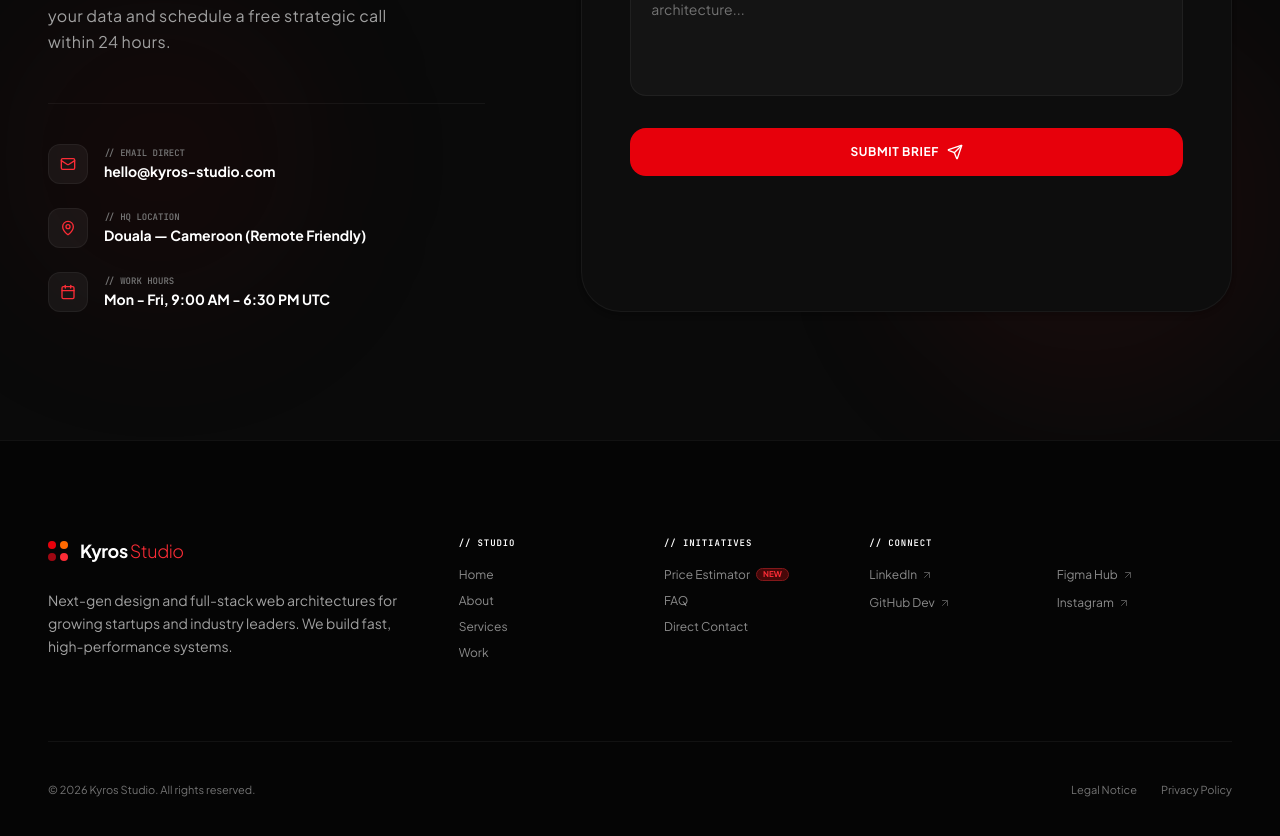
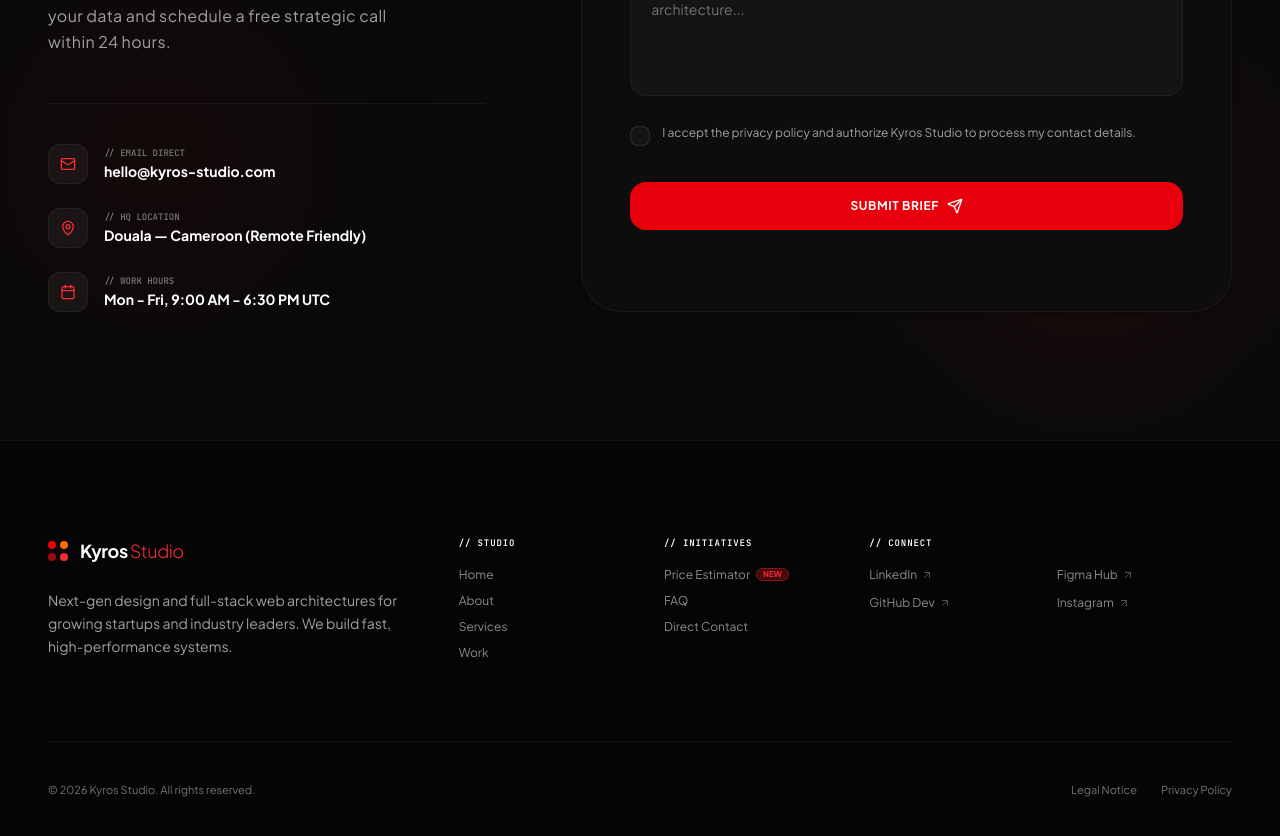
Before and after one commit to devandfree/kystudio, a React (Vite) app: page / in a window 1280 px wide. Shown: the part 6940-7776 px from the top of the page. Built offline with nearby package versions, Linux system fonts and the light colour scheme.

Commit message:
feat: add privacy policy consent to contact forms
Require users to accept the privacy policy before submitting the contact and estimator forms to ensure compliance. Added validation, state management, and localized error messages.

```diff
--- a/src/components/Contact.tsx
+++ b/src/components/Contact.tsx
@@ -12,7 +12,8 @@ export default function Contact({ theme, language }: ContactProps) {
   const t = translations[language].contact;
 
   const [formData, setFormData] = useState({ name: "", email: "", budget: "100 000 - 300 000 FCFA", details: "" });
-  const [formErrors, setFormErrors] = useState({ name: "", email: "" });
+  const [formErrors, setFormErrors] = useState({ name: "", email: "", privacy: "" });
+  const [acceptPrivacy, setAcceptPrivacy] = useState<boolean>(false);
   const [isSubmitted, setIsSubmitted] = useState<boolean>(false);
   const [isSubmitting, setIsSubmitting] = useState<boolean>(false);
 
@@ -25,7 +26,7 @@ export default function Contact({ theme, language }: ContactProps) {
   const handleFormSubmit = (e: React.FormEvent) => {
     e.preventDefault();
     let hasError = false;
-    const errors = { name: "", email: "" };
+    const errors = { name: "", email: "", privacy: "" };
 
     const nameVal = formData.name.trim();
     const emailVal = formData.email.trim();
@@ -40,6 +41,11 @@ export default function Contact({ theme, language }: ContactProps) {
       hasError = true;
     } else if (!/\S+@\S+\.\S+/.test(emailVal)) {
       errors.email = language === "fr" ? "Veuillez spécifier un email valide" : "Please specify a valid email";
+      hasError = true;
+    }
+
+    if (!acceptPrivacy) {
+      errors.privacy = t.errorPrivacy;
       hasError = true;
     }
 
@@ -310,6 +316,56 @@ export default function Contact({ theme, language }: ContactProps) {
                     />
                   </div>
 
+                  {/* Privacy Policy Checkbox */}
+                  <div className="flex flex-col gap-1.5 my-1">
+                    <label className="flex items-start gap-3 cursor-pointer group select-none">
+                      <div className="relative flex items-center mt-0.5">
+                        <input
+                          type="checkbox"
+                          checked={acceptPrivacy}
+                          onChange={(e) => {
+                            setAcceptPrivacy(e.target.checked);
+                            if (formErrors.privacy) {
+                              setFormErrors((prev) => ({ ...prev, privacy: "" }));
+                            }
+                          }}
+                          className="sr-only"
+                        />
+                        <div className={`w-5 h-5 rounded-lg border flex items-center justify-center transition-all ${
+                          acceptPrivacy
+                            ? "bg-red-600 border-red-600 text-white"
+                            : theme === "light"
+                              ? "border-neutral-300 bg-white hover:border-neutral-400"
+                              : "border-white/10 bg-[#141414] hover:border-white/20"
+                        } ${
+                          formErrors.privacy ? "border-red-500" : ""
+                        }`}>
+                          {acceptPrivacy && (
+                            <svg
+                              className="w-3.5 h-3.5 text-white"
+                              fill="none"
+                              viewBox="0 0 24 24"
+                              stroke="currentColor"
+                              strokeWidth="3.5"
+                            >
+                              <path strokeLinecap="round" strokeLinejoin="round" d="M5 13l4 4L19 7" />
+                            </svg>
+                          )}
+                        </div>
+                      </div>
+                      <span className={`text-[11px] sm:text-xs leading-normal transition-colors duration-200 ${
+                        theme === "light"
+                          ? "text-neutral-500 group-hover:text-neutral-800"
+                          : "text-neutral-400 group-hover:text-neutral-200"
+                      }`}>
+                        {t.labelPrivacy}
+                      </span>
+                    </label>
+                    {formErrors.privacy && (
+                      <span className="text-[10px] text-red-500 font-medium ml-8">{formErrors.privacy}</span>
+                    )}
+                  </div>
+
                   {/* Submit Button */}
                   <button
                     type="submit"
@@ -388,6 +444,7 @@ export default function Contact({ theme, language }: ContactProps) {
                   <button
                     onClick={() => {
                       setIsSubmitted(false);
+                      setAcceptPrivacy(false);
                       setFormData({ name: "", email: "", budget: "100 000 - 300 000 FCFA", details: "" });
                     }}
                     className={`flex items-center gap-2 border text-xs font-bold px-6 py-3 rounded-xl cursor-pointer transition-all uppercase tracking-wider ${
--- a/src/components/Estimator.tsx
+++ b/src/components/Estimator.tsx
@@ -20,7 +20,8 @@ export default function Estimator({ theme, language }: EstimatorProps) {
   const [selectedTimeline, setSelectedTimeline] = useState<string>("standard");
   const [isSubmitted, setIsSubmitted] = useState<boolean>(false);
   const [contactInfo, setContactInfo] = useState({ name: "", email: "", notes: "" });
-  const [formErrors, setFormErrors] = useState({ name: "", email: "" });
+  const [formErrors, setFormErrors] = useState({ name: "", email: "", privacy: "" });
+  const [acceptPrivacy, setAcceptPrivacy] = useState<boolean>(false);
 
   // Handle language change reset to avoid mismatch
   useEffect(() => {
@@ -87,7 +88,7 @@ export default function Estimator({ theme, language }: EstimatorProps) {
   const handleContactSubmit = (e: React.FormEvent) => {
     e.preventDefault();
     let hasError = false;
-    const errors = { name: "", email: "" };
+    const errors = { name: "", email: "", privacy: "" };
 
     if (!contactInfo.name.trim()) {
       errors.name = language === "fr" ? "Le nom est requis" : "Name is required";
@@ -98,6 +99,10 @@ export default function Estimator({ theme, language }: EstimatorProps) {
       hasError = true;
     } else if (!/\S+@\S+\.\S+/.test(contactInfo.email)) {
       errors.email = language === "fr" ? "Veuillez spécifier un email valide" : "Please specify a valid email";
+      hasError = true;
+    }
+    if (!acceptPrivacy) {
+      errors.privacy = t.errorPrivacy;
       hasError = true;
     }
 
@@ -399,6 +404,56 @@ export default function Estimator({ theme, language }: EstimatorProps) {
                         />
                       </div>
 
+                      {/* Privacy Policy Checkbox */}
+                      <div className="flex flex-col gap-1.5 my-1 text-left">
+                        <label className="flex items-start gap-3 cursor-pointer group select-none">
+                          <div className="relative flex items-center mt-0.5 shrink-0">
+                            <input
+                              type="checkbox"
+                              checked={acceptPrivacy}
+                              onChange={(e) => {
+                                setAcceptPrivacy(e.target.checked);
+                                if (formErrors.privacy) {
+                                  setFormErrors((prev) => ({ ...prev, privacy: "" }));
+                                }
+                              }}
+                              className="sr-only"
+                            />
+                            <div className={`w-5 h-5 rounded-lg border flex items-center justify-center transition-all ${
+                              acceptPrivacy
+                                ? "bg-red-600 border-red-600 text-white"
+                                : theme === "light"
+                                  ? "border-neutral-300 bg-white hover:border-neutral-400"
+                                  : "border-white/10 bg-[#141414] hover:border-white/20"
+                            } ${
+                              formErrors.privacy ? "border-red-500" : ""
+                            }`}>
+                              {acceptPrivacy && (
+                                <svg
+                                  className="w-3.5 h-3.5 text-white"
+                                  fill="none"
+                                  viewBox="0 0 24 24"
+                                  stroke="currentColor"
+                                  strokeWidth="3.5"
+                                >
+                                  <path strokeLinecap="round" strokeLinejoin="round" d="M5 13l4 4L19 7" />
+                                </svg>
+                              )}
+                            </div>
+                          </div>
+                          <span className={`text-[11px] sm:text-xs leading-normal transition-colors duration-200 ${
+                            theme === "light"
+                              ? "text-neutral-500 group-hover:text-neutral-800"
+                              : "text-neutral-400 group-hover:text-neutral-200"
+                          }`}>
+                            {t.labelPrivacy}
+                          </span>
+                        </label>
+                        {formErrors.privacy && (
+                          <span className="text-[10px] text-red-500 font-medium ml-8">{formErrors.privacy}</span>
+                        )}
+                      </div>
+
                       {/* Action buttons */}
                       <div className={`flex justify-between items-center border-t pt-6 mt-4 transition-colors ${
                         theme === "light" ? "border-neutral-200" : "border-white/5"
@@ -499,6 +554,7 @@ export default function Estimator({ theme, language }: EstimatorProps) {
                   <button
                     onClick={() => {
                       setIsSubmitted(false);
+                      setAcceptPrivacy(false);
                       setCurrentStep(0);
                       setSelectedFeatures([]);
                       setContactInfo({ name: "", email: "", notes: "" });
--- a/src/lib/translations.ts
+++ b/src/lib/translations.ts
@@ -85,6 +85,8 @@ export const translations = {
       labelName: "Your Name *",
       labelEmail: "Email Address *",
       labelNotes: "Brief Outline / Special Requests (Optional)",
+      labelPrivacy: "I accept the privacy policy and authorize Kyros Studio to process my contact details.",
+      errorPrivacy: "You must accept the privacy policy to continue.",
       namePlaceholder: "Sarah Connor",
       emailPlaceholder: "sarah@skynet.io",
       notesPlaceholder: "Tell us about specific integrations, branding guidelines, or dynamic targets...",
@@ -123,6 +125,8 @@ export const translations = {
       labelEmail: "Professional Email *",
       labelBudget: "Estimated Project Budget",
       labelDetails: "Project Details (Goals, key features, etc.)",
+      labelPrivacy: "I accept the privacy policy and authorize Kyros Studio to process my contact details.",
+      errorPrivacy: "You must accept the privacy policy to continue.",
       namePlaceholder: "Jean Dupont",
       emailPlaceholder: "jean@company.com",
       detailsPlaceholder: "We want to redesign our current e-commerce site with a modern architecture...",
@@ -236,6 +240,8 @@ export const translations = {
       labelName: "Votre Nom complet *",
       labelEmail: "Adresse Email *",
       labelNotes: "Description succinte / Demandes spécifiques (Optionnel)",
+      labelPrivacy: "J'accepte la politique de confidentialité et j'autorise Kyros Studio à traiter mes données de contact.",
+      errorPrivacy: "Vous devez accepter la politique de confidentialité pour continuer.",
       namePlaceholder: "Sarah Connor",
       emailPlaceholder: "sarah@skynet.io",
       notesPlaceholder: "Parlez-nous des intégrations spécifiques, des directives de marque ou de vos objectifs...",
@@ -274,6 +280,8 @@ export const translations = {
       labelEmail: "Email professionnel *",
       labelBudget: "Budget estimé du projet",
       labelDetails: "Détails du projet (Objectifs, fonctionnalités clés, etc.)",
+      labelPrivacy: "J'accepte la politique de confidentialité et j'autorise Kyros Studio à traiter mes données de contact.",
+      errorPrivacy: "Vous devez accepter la politique de confidentialité pour continuer.",
       namePlaceholder: "Jean Dupont",
       emailPlaceholder: "jean@monentreprise.com",
       detailsPlaceholder: "Nous souhaitons refondre notre site e-commerce actuel avec une architecture moderne...",
```
